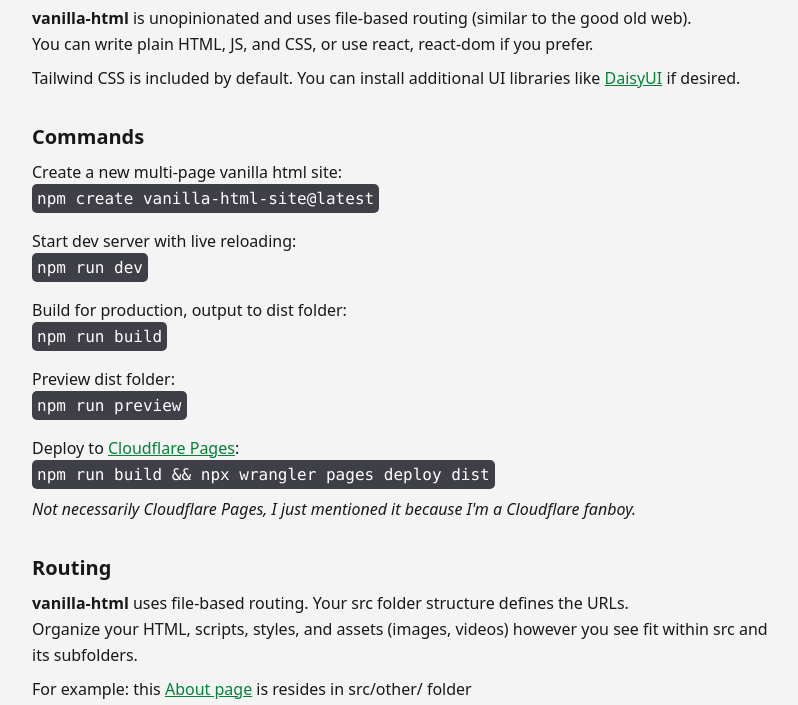
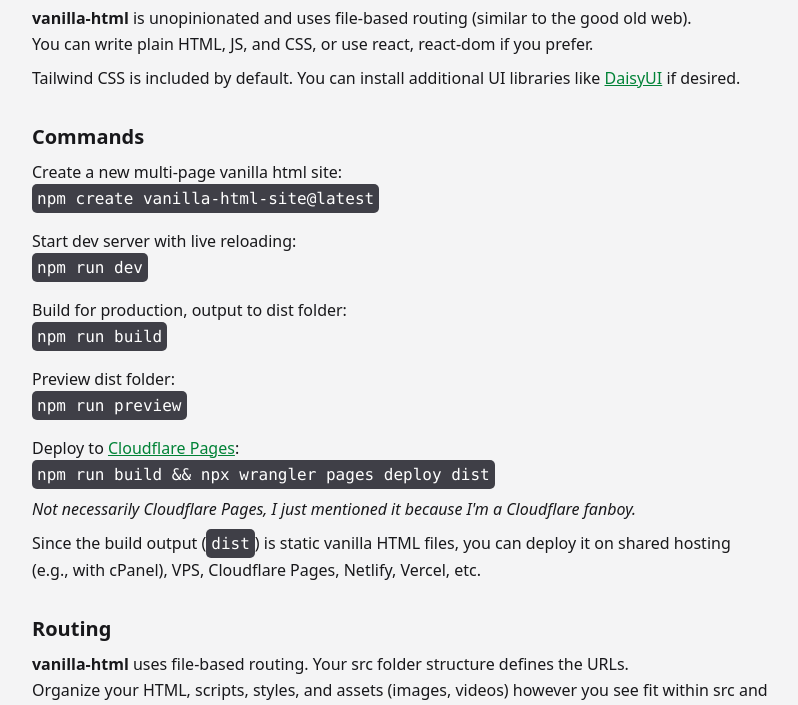
Before and after one commit to ducbao414/vanilla-html, a website built with Parcel: page src/docs.html in a window 1280 px wide. Shown: the part 90-795 px from the top of the page, without its empty margins (240-1038 px from the left). Built offline with nearby package versions, Linux system fonts and the light colour scheme.

Commit message:
add other deployment options to the docs

```diff
--- a/src/docs.html
+++ b/src/docs.html
@@ -65,6 +65,10 @@
       <i>Not necessarily Cloudflare Pages, I just mentioned it because I'm a Cloudflare fanboy.</i>
     </p>
 
+    <p class="my-2 leading-relaxed">
+      Since the build output (<code>dist</code>) is static vanilla HTML files, you can deploy it on shared hosting (e.g., with cPanel), VPS, Cloudflare Pages, Netlify, Vercel, etc.
+    </p>
+
     <h2 class="text-xl font-bold mt-8">Routing</h2>
     <p class="my-2 leading-relaxed">
       <strong>vanilla-html</strong> uses file-based routing. Your src folder structure defines the URLs.
```
